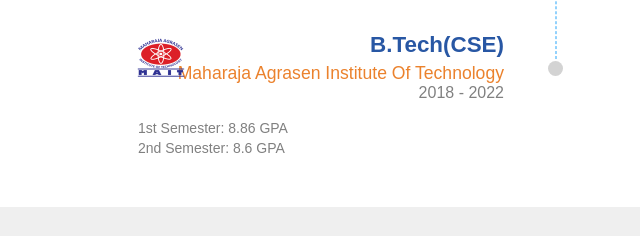
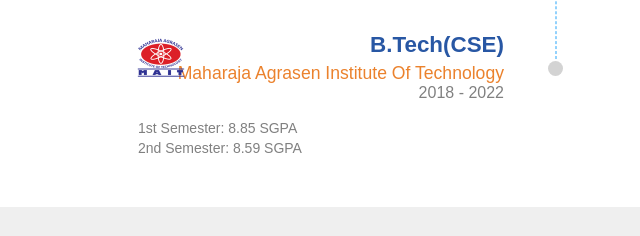
Before and after one commit to Rohan8590/resume, a plain HTML site: page index.html in a window 1280 px wide. Shown: the part 1724-1960 px from the top of the page, 85-725 px from the left. Drawn offline with Linux system fonts and the light colour scheme.

Commit message:
Update index.html

```diff
--- a/index.html
+++ b/index.html
@@ -229,7 +229,7 @@
                         <h4 class="experience-company-name "> Maharaja Agrasen Institute Of Technology </h4>
                         <h5 class="experience-duration m0"> 2018 - 2022 </h5>
 
-                        <p class="experience-description text-justify"> 1st Semester: 8.86 GPA <br> 2nd Semester: 8.6 GPA </p>
+                        <p class="experience-description text-justify"> 1st Semester: 8.85 SGPA <br> 2nd Semester: 8.59 SGPA </p>
                     </div>
                 </div>
 
```
